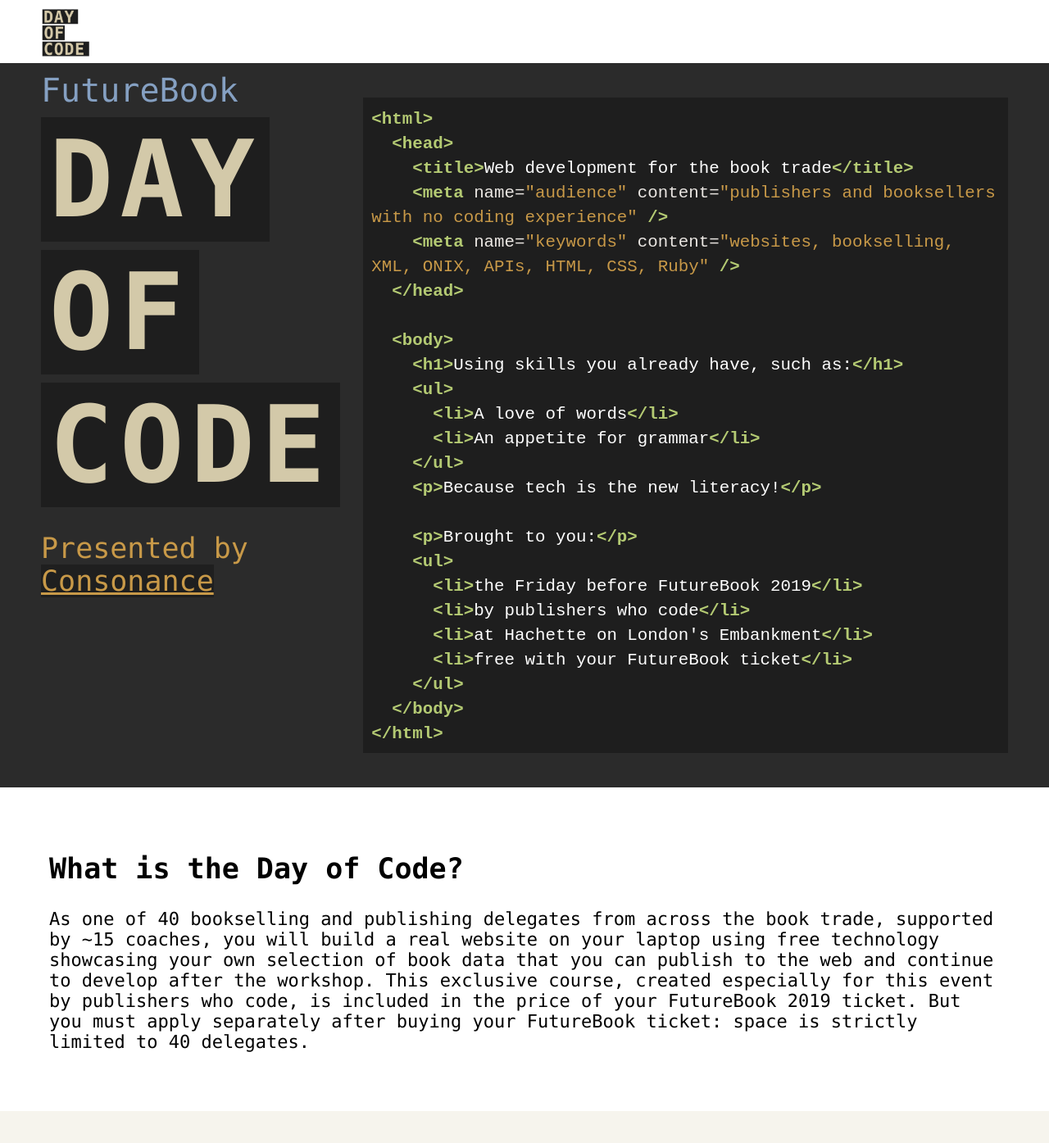
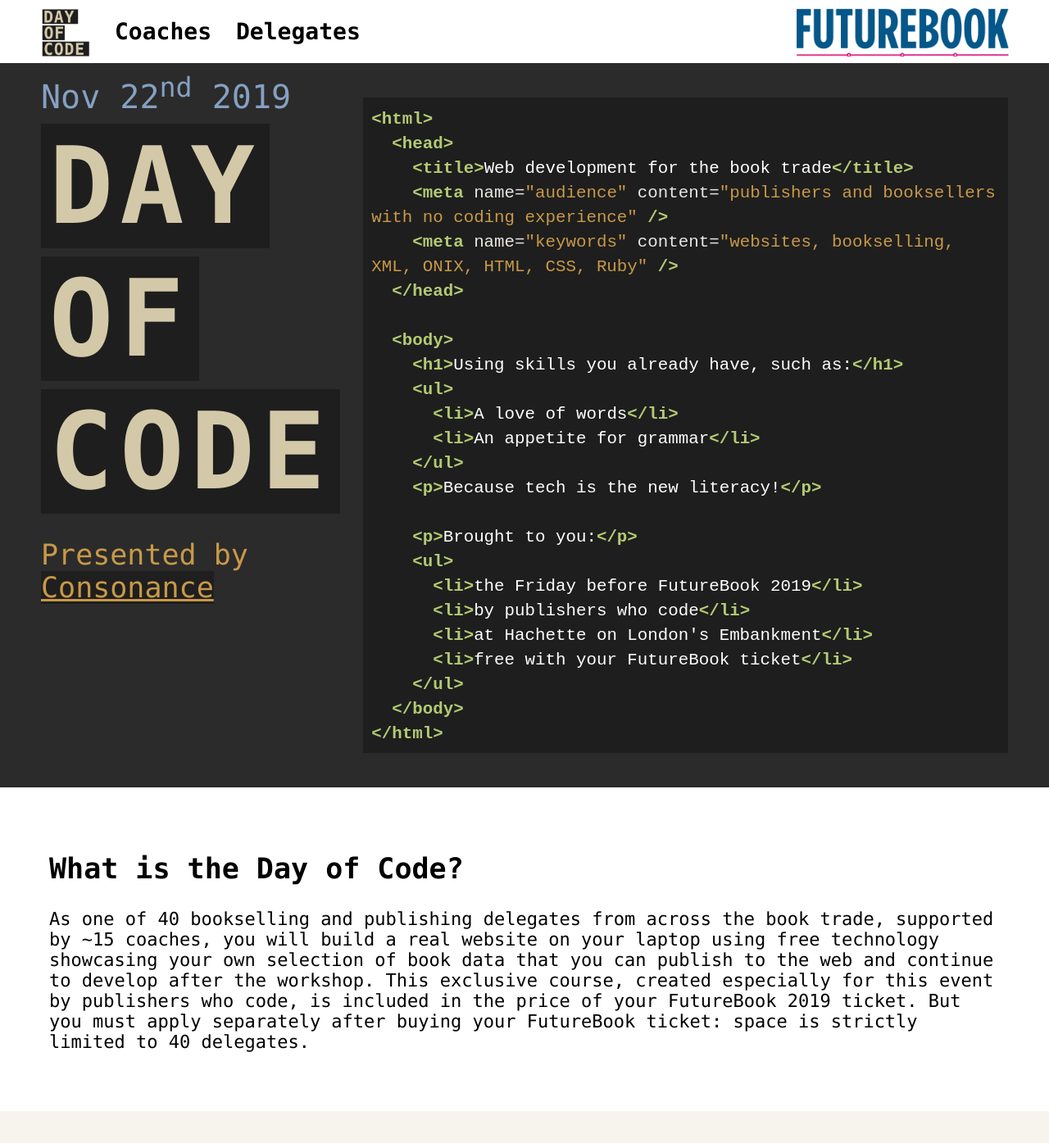
Before and after one commit to GeneralProducts/day-of-code, a Jekyll site: the page built from index.html, in a window 1280 px wide and 1400 px high. Shown: the top 1395 px of the window at 82% size. Built offline with Jekyll 4.4.1, drawn with Linux system fonts in a browser that asks for light colours.

Commit message:
nielsen logo and futurebook logo at top

```diff
--- a/_includes/nav.html
+++ b/_includes/nav.html
@@ -5,11 +5,18 @@
         <img src="android-chrome-192x192.png" alt="Day of Code 2019 logo" class="navigation__logo" />
       </a>
     </li>
-    <!-- <li class="navigation__item">
+    <li class="navigation__item navigation__item--secondary">
+      <a class="navigation__link " href="#">
+        <img src="futurebook.png" alt="Futurebook logo" class="navigation__logo " />
+      </a>
+    </li>
+
+
+    <li class="navigation__item">
       <a href="#news">Coaches</a>
     </li>
     <li class="navigation__item">
       <a href="#contact">Delegates</a>
-    </li> -->
+    </li>
   </ul>
 </nav>
--- a/_sass/main.scss
+++ b/_sass/main.scss
@@ -87,8 +87,12 @@
 
 // Nav
 .navigation__logo {
-  width: 70px;
-  padding: 10px 0 0 10px;
+  height: 50px;
+  padding: 10px 0 0;
+
+  @media (min-width: $large-screen) {
+    height: 70px;
+  }
 }
 
 .navigation__menu {
@@ -99,14 +103,19 @@
   position: sticky;
   top: 0;
   font-size: 28px;
-  align-items: center !important;
-  display: flex !important;
   max-width: 1200px;
   margin: 0 auto;
+  display: flex !important;
+  flex-direction: column;
+
+  @media (min-width: $large-screen) {
+    flex-direction: row;
+  }
 }
 
 .navigation__item {
-  float: left;
+  padding: 0 20px 0 10px;
+  align-self: left;
 
   a {
     color: black;
@@ -116,6 +125,16 @@
     font-weight: 600;
     background-color: $white;
   }
+
+  @media (min-width: $large-screen) {
+    align-self: center;
+  }
+}
+
+.navigation__item--secondary {
+  padding-right: 5px;
+  position: absolute;
+  right: 0;
 }
 
 // Hero
@@ -273,24 +292,31 @@
 .section__content--logos {
   margin: 0 auto;
   padding: 30px;
+  display: flex;
+  flex-direction: column;
+  list-style-type: none;
 
   h1 {
     text-align: center;
   }
+
+  @media (min-width: $large-screen) {
+    flex-direction: row;
+    align-items: baseline;
+  }
+}
+
+.section__content--logo {
+  flex: 1;
 }
 
 .logo {
   width: 100%;
-  padding: 0 10px 10px 0;
+  padding: 0 30px;
   filter: grayscale(100%);
 
   &:hover {
     filter: grayscale(0%);
-  }
-
-  @media (min-width: $large-screen) {
-    width: 30%;
-    padding: 0 30px;
   }
 }
 
@@ -302,6 +328,11 @@
   a {
     background-color: $pale-grey;
   }
+}
+
+.section__container--text-sponsors {
+  margin: 40px 0 0 0;
+  text-align: center;
 }
 
 .section__container--cta {
--- a/index.html
+++ b/index.html
@@ -5,7 +5,7 @@
 <section class="hero">
   <div class="hero__container">
     <div class="hero__heading">
-      <p class="hero__text">FutureBook</p>
+      <p class="hero__text">Nov 22<sup>nd</sup> 2019</p>
       <h1 class="hero__title">
         <span class="hero__title--word">DAY</span>
         <span class="hero__title--word">OF</span>
@@ -20,7 +20,7 @@
   <head>
     <title>Web development for the book trade</title>
     <meta name="audience" content="publishers and booksellers with no coding experience" />
-    <meta name="keywords" content="websites, bookselling, XML, ONIX, APIs, HTML, CSS, Ruby" />
+    <meta name="keywords" content="websites, bookselling, XML, ONIX, HTML, CSS, Ruby" />
   </head>
 
   <body>
@@ -110,14 +110,14 @@
 </section>
 
 <section class="section">
-  <div class="section__container ">
-    <div class="section__content--logos">
-      <p class="section__container--text">Day of Code top-tier sponsors</p>
-
-      <img src="purple-black-long.png" alt="Consonance logo" class="logo" />
-      <img src="hachette.png" alt="Hachette logo" class="logo" />
-      <img src="futurebook.png" alt="Futurebook logo" class="logo" />
-    </div>
+  <p class="section__container--text-sponsors">Day of Code top-tier sponsors</p>
+  <div class="section__container">
+    <ul class="section__content--logos">
+      <li class="section__content--logo"><img src="purple-black-long.png" alt="Consonance logo" class="logo" /></li>
+      <li class="section__content--logo"><img src="hachette.png" alt="Hachette logo" class="logo" /></li>
+      <li class="section__content--logo"><img src="futurebook.png" alt="Futurebook logo" class="logo" /></li>
+      <li class="section__content--logo"><img src="nielsen.png" alt="Nielsen logo" class="logo" /></li>
+    </ul>
   </div>
 </section>
 
```
Also changed, not shown: nielsen.png (added).
